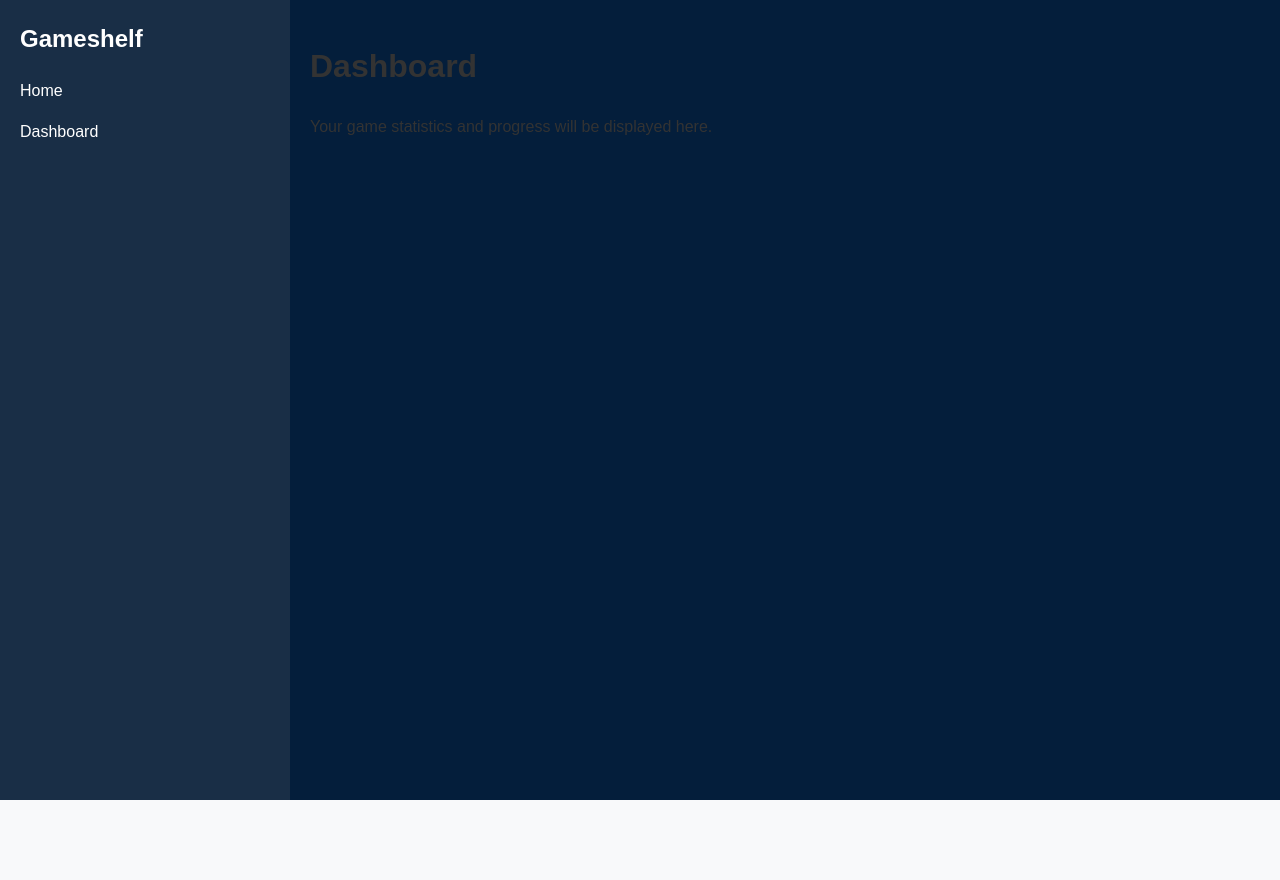
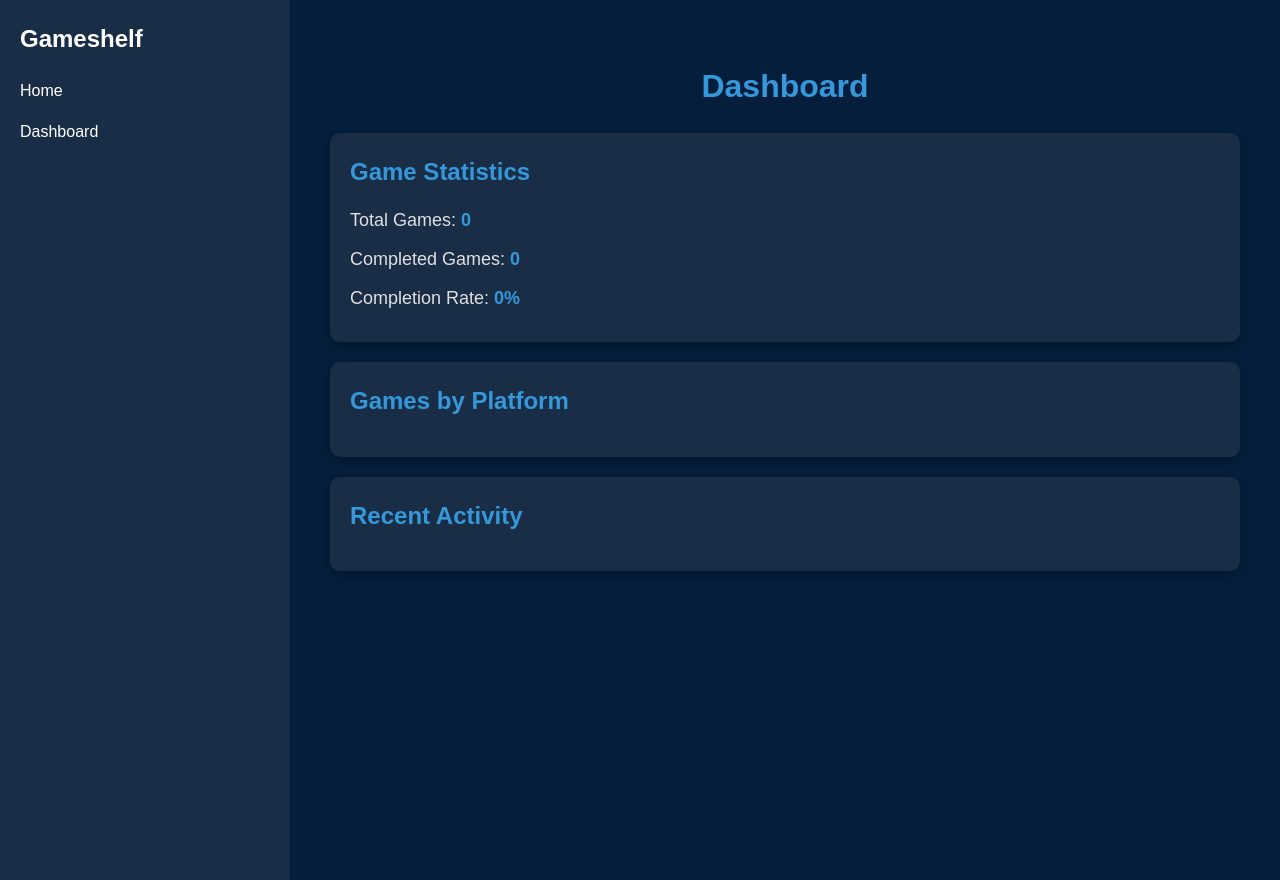
Before and after one commit to RayBakk/GameShelf, a React (Create React App) app in the folder gameshelf-frontend/: page /dashboard in a window 1280 px wide. Before the commit the page ends 800 px from the top, so only its background shows below. Built offline with nearby package versions, Linux system fonts and the light colour scheme.

Commit message:
Added Dashboard Functionality

```diff
--- a/gameshelf-frontend/src/pages/dashboard.js
+++ b/gameshelf-frontend/src/pages/dashboard.js
@@ -1,11 +1,60 @@
 import React from 'react';
 import '../App.css';
 
-const Dashboard = () => {
+const Dashboard = ({ games }) => {
+  // Calculate total games
+  const totalGames = games.length;
+
+  // Calculate completed games
+  const completedGames = games.filter((game) => game.status === 'Completed').length;
+
+  // Calculate completion rate
+  const completionRate = totalGames > 0 ? ((completedGames / totalGames) * 100).toFixed(2) : 0;
+
+  // Calculate games by platform
+  const gamesByPlatform = games.reduce((acc, game) => {
+    acc[game.platform] = (acc[game.platform] || 0) + 1;
+    return acc;
+  }, {});
+
+  // Get recent activity (last 3 added games)
+  const recentGames = games.slice(-3).reverse();
+
   return (
-    <div>
-      <h1 className="dashboardtitle">Dashboard</h1>
-      <p className="dashboardinfo">Your game statistics and progress will be displayed here.</p>
+    <div className="dashboard">
+      <h1>Dashboard</h1>
+
+      {/* Game Statistics */}
+      <div className="stats">
+        <h2>Game Statistics</h2>
+        <p>Total Games: <span className="highlight">{totalGames}</span></p>
+        <p>Completed Games: <span className="highlight">{completedGames}</span></p>
+        <p>Completion Rate: <span className="highlight">{completionRate}%</span></p>
+      </div>
+
+      {/* Games by Platform */}
+      <div className="platforms">
+        <h2>Games by Platform</h2>
+        <ul>
+          {Object.entries(gamesByPlatform).map(([platform, count]) => (
+            <li key={platform}>
+              <span className="platform-name">{platform}</span>: <span className="highlight">{count} games</span>
+            </li>
+          ))}
+        </ul>
+      </div>
+
+      {/* Recent Activity */}
+      <div className="recent-activity">
+        <h2>Recent Activity</h2>
+        <ul>
+          {recentGames.map((game) => (
+            <li key={game.id}>
+              Added <span className="highlight">"{game.name}"</span> ({game.platform}) - <span className="status">{game.status}</span>
+            </li>
+          ))}
+        </ul>
+      </div>
     </div>
   );
 };
```
